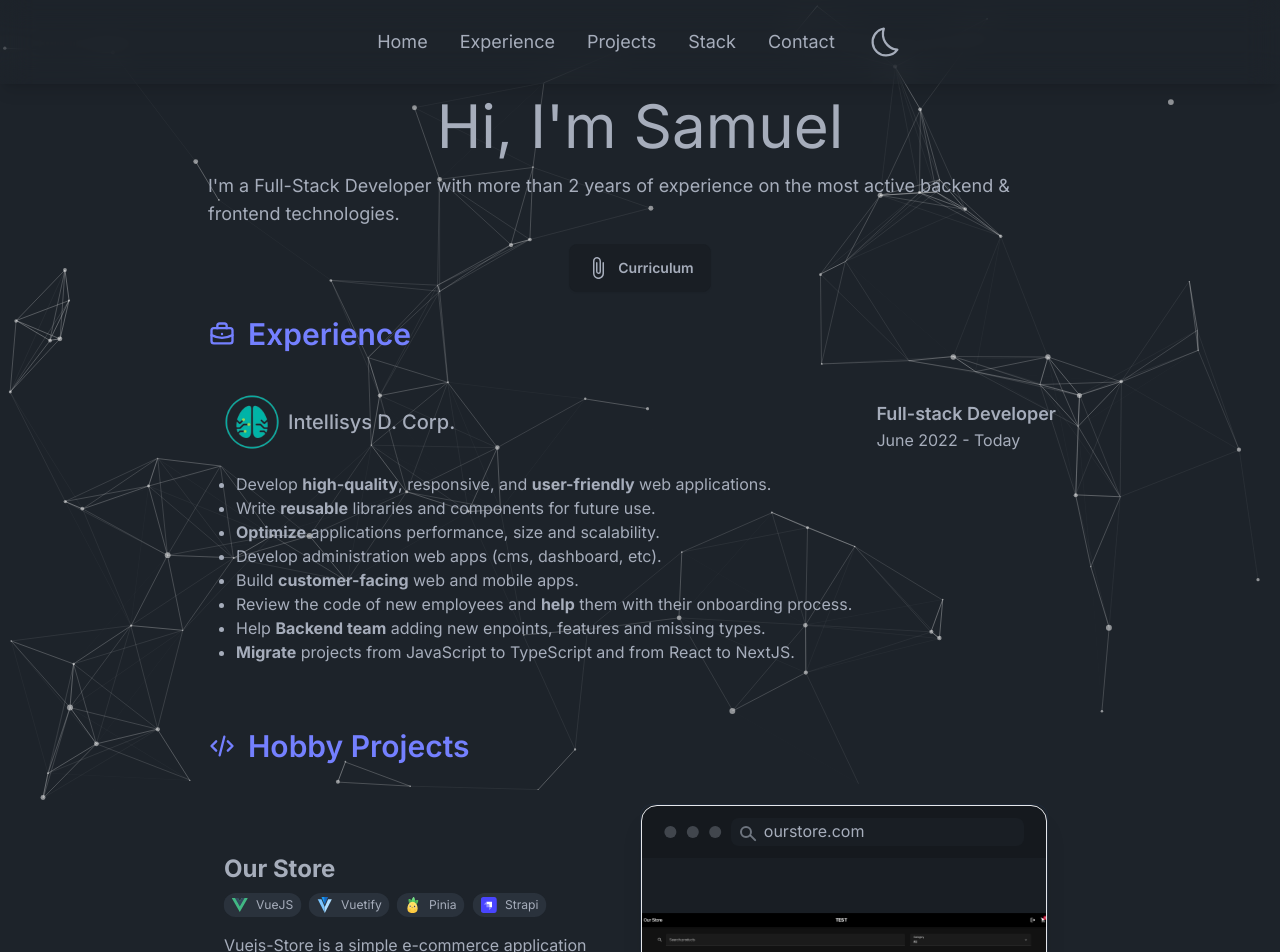
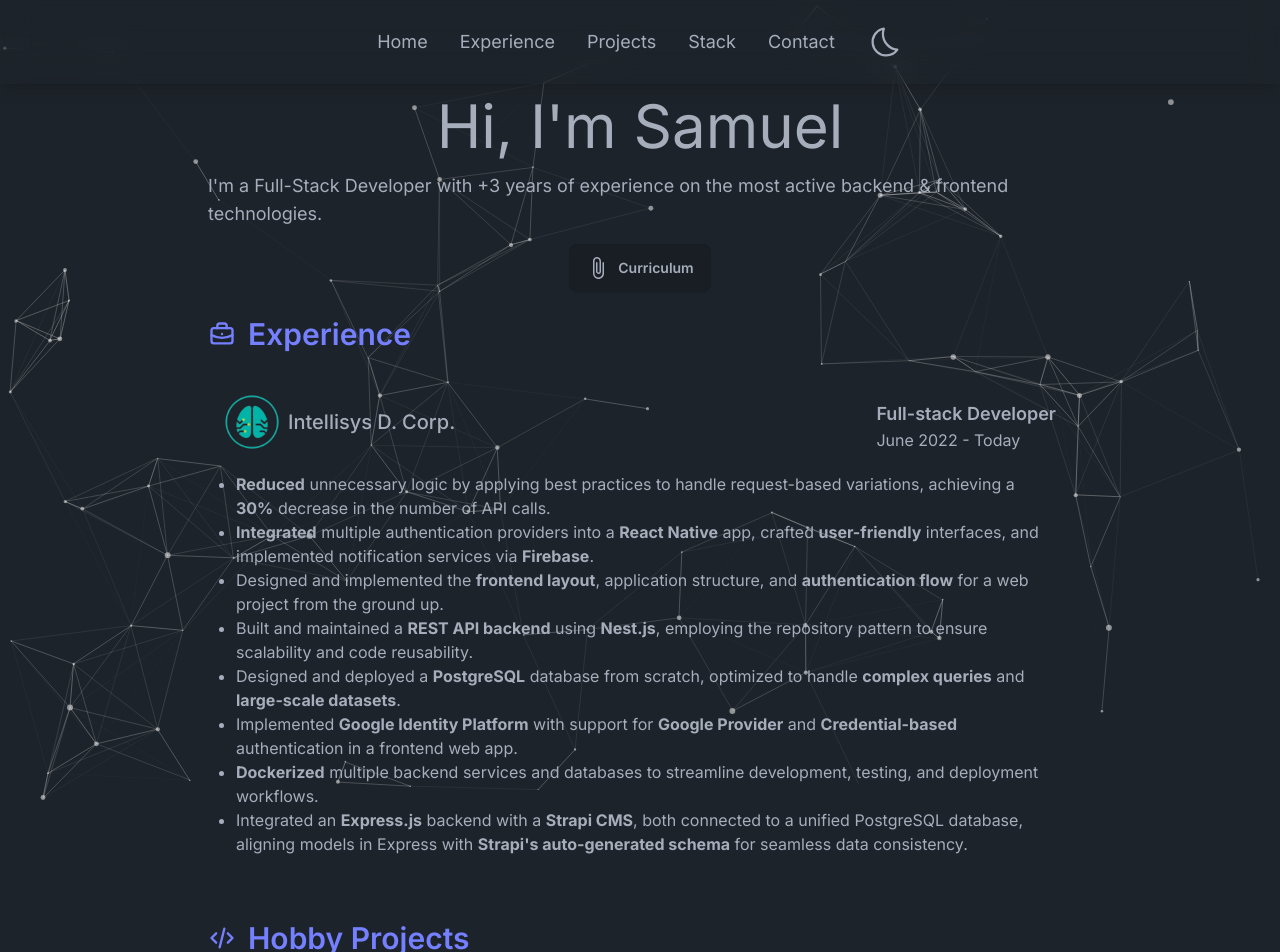
Before and after one commit to XamS9/Samuel-Gomez-Portfolio, an Angular app: page / in a window 1280 px wide. Shown: the top 952 px of the page. Built offline with nearby package versions, Linux system fonts and the light colour scheme.

Commit message:
Experience update

```diff
--- a/src/app/content/content.component.html
+++ b/src/app/content/content.component.html
@@ -5,7 +5,7 @@
   >
     <h1 class="text-6xl justify-center flex mb-4">Hi, I'm Samuel</h1>
     <p class="text-lg justify-center flex mb-4">
-      I'm a Full-Stack Developer with more than 2 years of experience on the most
+      I'm a Full-Stack Developer with +3 years of experience on the most
       active backend & frontend technologies.
     </p>
     <div class="flex justify-center mb-6">
--- a/src/app/experience/experience.component.html
+++ b/src/app/experience/experience.component.html
@@ -58,36 +58,58 @@
       <ul class="pt-5 lg:ps-3 ps-0 list-none lg:list-disc">
         <li>
           <p>
-            Develop <b>high-quality</b>, responsive, and
-            <b>user-friendly</b> web applications.
-          </p>
-        </li>
-        <li>
-          <p>Write <b>reusable</b> libraries and components for future use.</p>
-        </li>
-        <li>
-          <p><b>Optimize</b> applications performance, size and scalability.</p>
-        </li>
-        <li><p>Develop administration web apps (cms, dashboard, etc).</p></li>
-        <li>
-          <p>Build <b>customer-facing</b> web and mobile apps.</p>
-        </li>
-        <li>
-          <p>
-            Review the code of new employees and <b>help</b> them with their
-            onboarding process.
+            <b>Reduced</b> unnecessary logic by applying best practices to
+            handle request-based variations, achieving a <b>30%</b> decrease in
+            the number of API calls.
           </p>
         </li>
         <li>
           <p>
-            Help <b>Backend team</b> adding new enpoints, features and missing
-            types.
+            <b>Integrated</b> multiple authentication providers into a
+            <b>React Native</b> app, crafted <b>user-friendly</b> interfaces,
+            and implemented notification services via <b>Firebase</b>.
           </p>
         </li>
         <li>
           <p>
-            <b>Migrate</b> projects from JavaScript to TypeScript and from React
-            to NextJS.
+            Designed and implemented the <b>frontend layout</b>, application
+            structure, and <b>authentication flow</b> for a web project from the
+            ground up.
+          </p>
+        </li>
+        <li>
+          <p>
+            Built and maintained a <b>REST API backend</b> using <b>Nest.js</b>,
+            employing the repository pattern to ensure scalability and code
+            reusability.
+          </p>
+        </li>
+        <li>
+          <p>
+            Designed and deployed a <b>PostgreSQL</b> database from scratch,
+            optimized to handle <b>complex queries</b> and
+            <b>large-scale datasets</b>.
+          </p>
+        </li>
+        <li>
+          <p>
+            Implemented <b>Google Identity Platform</b> with support for
+            <b>Google Provider</b> and <b>Credential-based</b> authentication in
+            a frontend web app.
+          </p>
+        </li>
+        <li>
+          <p>
+            <b>Dockerized</b> multiple backend services and databases to
+            streamline development, testing, and deployment workflows.
+          </p>
+        </li>
+        <li>
+          <p>
+            Integrated an <b>Express.js</b> backend with a <b>Strapi CMS</b>,
+            both connected to a unified PostgreSQL database, aligning models in
+            Express with <b>Strapi's auto-generated schema</b> for seamless data
+            consistency.
           </p>
         </li>
       </ul>
```
